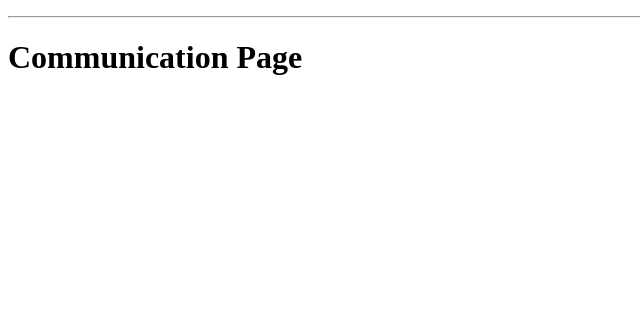
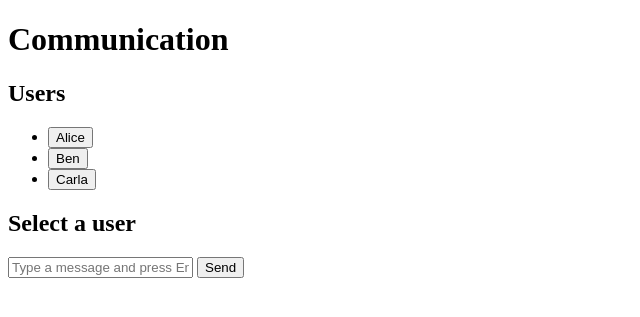
Before and after one commit to HenryK1577/mizzou_oss, a Django app: page /communication/ in a window 1280 px wide. Shown: the part 88-405 px from the top of the page, without its empty margins (0-640 px from the left). Run offline with Django 5.2, Linux system fonts and the light colour scheme; parts of the project's set-up code (start-up, migrations or seed data) failed here and were passed over.

Commit message:
Refactor .html templates again (because I'm indecisive), add mock chat app, fix docker-compose to properly serve static files

```diff
--- a/backend/config/settings.py
+++ b/backend/config/settings.py
@@ -121,7 +121,7 @@ USE_TZ = True
 # Static files (CSS, JavaScript, Images)
 # https://docs.djangoproject.com/en/5.2/howto/static-files/
 
-STATIC_URL = 'static/'
+STATIC_URL = '/static/'
 
 # Default primary key field type
 # https://docs.djangoproject.com/en/5.2/ref/settings/#default-auto-field
--- a/backend/config/urls.py
+++ b/backend/config/urls.py
@@ -23,9 +23,5 @@ urlpatterns = [
     path("api/health/", views.health),
     path("api/ping/", views.create_ping),
     path("api/ping/enqueue/", views.enqueue_ping),
-    path("", include(("core.urls", "core"), namespace="core")),
-    path("", views.landing),
-    path("communication/", views.communication),
-    path("login/", views.login),
-    path("registration/", views.registration)
+    path("", include(("core.urls", "core"), namespace="core"))
 ]
--- /dev/null
+++ b/backend/core/static/core/js/communication_chat.js
@@ -0,0 +1,92 @@
+document.addEventListener("DOMContentLoaded", function () {
+  const conversations = {
+    1: [
+      { sender: "Alice", text: "Hey there." },
+      { sender: "me", text: "Hi Alice." }
+    ],
+    2: [
+      { sender: "Ben", text: "Did you see the update?" }
+    ],
+    3: []
+  };
+
+  let selectedUserId = null;
+
+  const chatHeaderEl = document.getElementById("chat-header");
+  const messageListEl = document.getElementById("message-list");
+  const messageFormEl = document.getElementById("message-form");
+  const messageInputEl = document.getElementById("message-input");
+
+  if (!chatHeaderEl || !messageListEl || !messageFormEl || !messageInputEl) {
+    return;
+  }
+
+  function getSelectedUser() {
+    const users = window.communicationUsers || [];
+    return users.find(function (user) {
+      return user.id === selectedUserId;
+    });
+  }
+
+  function renderChat() {
+    if (selectedUserId === null) {
+      chatHeaderEl.textContent = "Select a user";
+      messageListEl.innerHTML = "";
+      return;
+    }
+
+    const selectedUser = getSelectedUser();
+
+    if (!selectedUser) {
+      chatHeaderEl.textContent = "Select a user";
+      messageListEl.innerHTML = "";
+      return;
+    }
+
+    chatHeaderEl.textContent = "Conversation with " + selectedUser.name;
+    messageListEl.innerHTML = "";
+
+    const messages = conversations[selectedUserId] || [];
+
+    messages.forEach(function (message) {
+      const messageEl = document.createElement("p");
+      messageEl.textContent = message.sender + ": " + message.text;
+      messageListEl.appendChild(messageEl);
+    });
+  }
+
+  document.addEventListener("communication:userSelected", function (event) {
+    selectedUserId = event.detail.userId;
+    renderChat();
+    messageInputEl.focus();
+  });
+
+  messageFormEl.addEventListener("submit", function (event) {
+    event.preventDefault();
+
+    if (selectedUserId === null) {
+      return;
+    }
+
+    const text = messageInputEl.value.trim();
+
+    if (!text) {
+      return;
+    }
+
+    if (!conversations[selectedUserId]) {
+      conversations[selectedUserId] = [];
+    }
+
+    conversations[selectedUserId].push({
+      sender: "me",
+      text: text
+    });
+
+    messageInputEl.value = "";
+    renderChat();
+    messageInputEl.focus();
+  });
+
+  renderChat();
+});
--- /dev/null
+++ b/backend/core/static/core/js/communication_userlist.js
@@ -0,0 +1,37 @@
+document.addEventListener("DOMContentLoaded", function () {
+  //fake data for testing
+    const users = [
+    { id: 1, name: "Alice" },
+    { id: 2, name: "Ben" },
+    { id: 3, name: "Carla" }
+  ];
+
+  window.communicationUsers = users;
+
+  const userListEl = document.getElementById("user-list");
+
+  if (!userListEl) {
+    return;
+  }
+
+  userListEl.innerHTML = "";
+
+  users.forEach(function (user) {
+    const li = document.createElement("li");
+    const button = document.createElement("button");
+
+    button.type = "button";
+    button.textContent = user.name;
+
+    button.addEventListener("click", function () {
+      document.dispatchEvent(
+        new CustomEvent("communication:userSelected", {
+          detail: { userId: user.id }
+        })
+      );
+    });
+
+    li.appendChild(button);
+    userListEl.appendChild(li);
+  });
+});
--- a/backend/templates/base.html
+++ b/backend/core/templates/core/base.html
@@ -4,13 +4,10 @@
   <title>{% block title %}Battleship App{% endblock %}</title>
 </head>
 <body>
+  {% include "includes/navbar.html" %}
 
-{% include "includes/navbar.html" %}
+  {% block content %}{% endblock %}
 
-<hr>
-
-{% block content %}
-{% endblock %}
-
+  {% block extra_js %}{% endblock %}
 </body>
 </html>
--- /dev/null
+++ b/backend/core/templates/core/communication.html
@@ -0,0 +1,18 @@
+{% extends "core/base.html" %}
+{% load static %}
+
+{% block title %}Communication{% endblock %}
+
+{% block content %}
+<h1>Communication</h1>
+
+<div id="communication-app">
+  {% include "includes/communication_userlist.html" %}
+  {% include "includes/communication_chat.html" %}
+</div>
+{% endblock %}
+
+{% block extra_js %}
+<script src="{% static 'core/js/communication_userlist.js' %}"></script>
+<script src="{% static 'core/js/communication_chat.js' %}"></script>
+{% endblock %}
--- a/backend/templates/core/landing.html
+++ b/backend/core/templates/core/landing.html
@@ -1,4 +1,4 @@
-{% extends "base.html" %}
+{% extends "core/base.html" %}
 
 {% block content %}
 <h1>Landing Page</h1>
--- a/backend/templates/core/login.html
+++ b/backend/core/templates/core/login.html
@@ -1,4 +1,4 @@
-{% extends "base.html" %}
+{% extends "core/base.html" %}
 
 {% block content %}
 <h1>Login Page</h1>
--- a/backend/templates/core/registration.html
+++ b/backend/core/templates/core/registration.html
@@ -1,4 +1,4 @@
-{% extends "base.html" %}
+{% extends "core/base.html" %}
 
 {% block content %}
 <h1>Registration Page</h1>
--- /dev/null
+++ b/backend/core/templates/includes/communication_chat.html
@@ -0,0 +1,16 @@
+<div id="chat-panel">
+  <h2 id="chat-header">Select a user</h2>
+
+  <div id="message-list"></div>
+
+  <form id="message-form">
+    <input
+      type="text"
+      id="message-input"
+      name="message"
+      placeholder="Type a message and press Enter"
+      autocomplete="off"
+    />
+    <button type="submit">Send</button>
+  </form>
+</div>
--- /dev/null
+++ b/backend/core/templates/includes/communication_userlist.html
@@ -0,0 +1,4 @@
+<div id="user-panel">
+  <h2>Users</h2>
+  <ul id="user-list"></ul>
+</div>
--- a/backend/core/views.py
+++ b/backend/core/views.py
@@ -30,7 +30,6 @@ def create_ping(request):
 def health(request):
     return Response({"ok": True})
 
-
 @api_view(["POST"])
 def enqueue_ping(request):
     job = create_ping_task.delay()
--- a/backend/templates/core/communication.html
+++ /dev/null
@@ -1,5 +0,0 @@
-{% extends "base.html" %}
-
-{% block content %}
-<h1>Communication Page</h1>
-{% endblock %}
--- a/docker-compose.yml
+++ b/docker-compose.yml
@@ -22,7 +22,7 @@ services:
 
   web:
     build: ./backend
-    command: bash -lc "python manage.py migrate && daphne -b 0.0.0.0 -p 8000 config.asgi:application"
+    command: bash -lc "python manage.py migrate && python manage.py runserver 0.0.0.0:8000"
     environment:
       DJANGO_SECRET_KEY: "dev-only-secret"
       DJANGO_DEBUG: "1"
```
Also changed, not shown: backend/core/templates/core/ws_test.html (renamed from backend/templates/core/ws_test.html), backend/core/templates/includes/navbar.html (renamed from backend/templates/includes/navbar.html).
